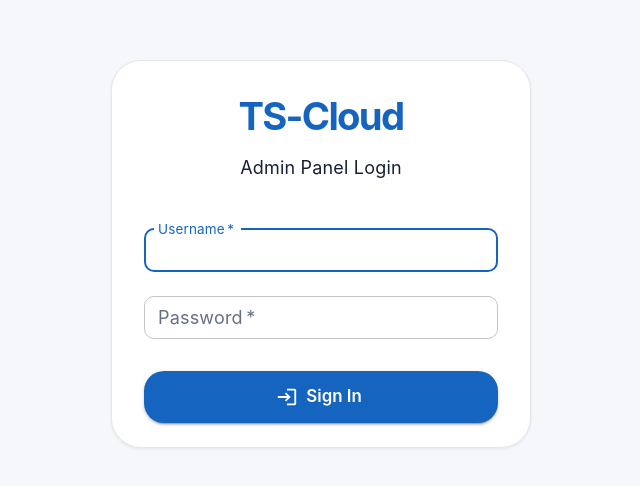
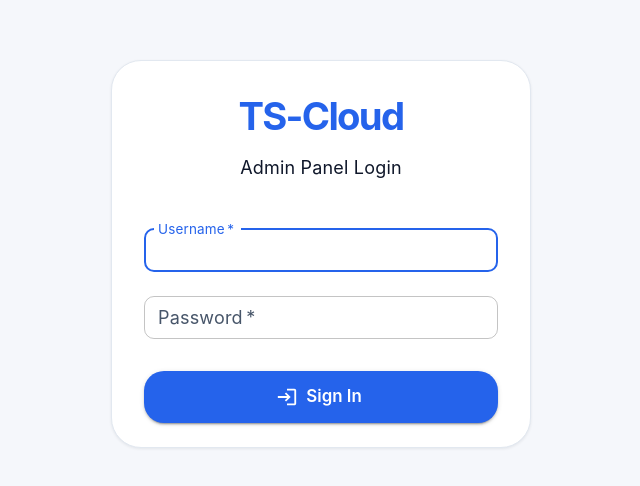
Before and after one commit to tscommunication/ts-cloud, a React (Vite) app in the folder frontend/: page /login in a window 1280 px wide. Shown: the part 146-632 px from the top of the page, without its empty margins (319-959 px from the left). Built offline with nearby package versions, Linux system fonts and the light colour scheme.

Commit message:
style: align theme presets with TS-Cloud palette

```diff
--- a/frontend/src/theme/theme.ts
+++ b/frontend/src/theme/theme.ts
@@ -1,15 +1,15 @@
 import { alpha, createTheme, type PaletteMode } from '@mui/material/styles'
 
 export type ThemeName = 'classic' | 'ocean' | 'emerald' | 'royal' | 'sunset' | 'midnight'
-type ThemePreset = { label: string; mode: PaletteMode; primary: string; secondary: string; background: string; paper: string; text: string; secondaryText: string; divider: string }
+type ThemePreset = { label: string; mode: PaletteMode; primary: string; secondary: string; sidebar: string; background: string; paper: string; text: string; secondaryText: string; hover: string; divider: string }
 
 export const themePresets: Record<ThemeName, ThemePreset> = {
-  classic: { label: 'TS Cloud Classic', mode: 'light', primary: '#1565C0', secondary: '#00897B', background: '#F5F7FA', paper: '#FFFFFF', text: '#172033', secondaryText: '#667085', divider: '#E4E7EC' },
-  ocean: { label: 'TS Cloud Ocean', mode: 'light', primary: '#0077B6', secondary: '#00B4D8', background: '#F1FAFE', paper: '#FFFFFF', text: '#102A43', secondaryText: '#526B84', divider: '#D6EAF3' },
-  emerald: { label: 'TS Cloud Emerald', mode: 'light', primary: '#087F5B', secondary: '#16A34A', background: '#F3FBF7', paper: '#FFFFFF', text: '#153A2D', secondaryText: '#587066', divider: '#D8EBE1' },
-  royal: { label: 'TS Cloud Royal', mode: 'light', primary: '#5B3CC4', secondary: '#7C3AED', background: '#F7F5FF', paper: '#FFFFFF', text: '#281C4C', secondaryText: '#675D82', divider: '#E4DFFD' },
-  sunset: { label: 'TS Cloud Sunset', mode: 'light', primary: '#D97706', secondary: '#EA580C', background: '#FFF8F0', paper: '#FFFFFF', text: '#492A0A', secondaryText: '#7C644B', divider: '#F4DFC7' },
-  midnight: { label: 'TS Cloud Midnight', mode: 'dark', primary: '#4DA3FF', secondary: '#2DD4BF', background: '#071525', paper: '#0E2238', text: '#EDF6FF', secondaryText: '#A5BDD4', divider: '#27425E' },
+  classic: { label: 'TS Cloud Classic', mode: 'light', primary: '#2563EB', secondary: '#3B82F6', sidebar: '#0F172A', background: '#F8FAFC', paper: '#FFFFFF', text: '#0F172A', secondaryText: '#475569', hover: '#1D4ED8', divider: '#E2E8F0' },
+  ocean: { label: 'TS Cloud Ocean', mode: 'light', primary: '#0891B2', secondary: '#06B6D4', sidebar: '#083344', background: '#ECFEFF', paper: '#FFFFFF', text: '#164E63', secondaryText: '#4B7280', hover: '#0E7490', divider: '#CFFAFE' },
+  emerald: { label: 'TS Cloud Emerald', mode: 'light', primary: '#059669', secondary: '#10B981', sidebar: '#064E3B', background: '#ECFDF5', paper: '#FFFFFF', text: '#064E3B', secondaryText: '#4B6E62', hover: '#047857', divider: '#D1FAE5' },
+  royal: { label: 'TS Cloud Royal', mode: 'light', primary: '#7C3AED', secondary: '#6366F1', sidebar: '#2E1065', background: '#F5F3FF', paper: '#FFFFFF', text: '#2E1065', secondaryText: '#665487', hover: '#6D28D9', divider: '#E9E3FF' },
+  sunset: { label: 'TS Cloud Sunset', mode: 'light', primary: '#EA580C', secondary: '#F59E0B', sidebar: '#431407', background: '#FFF7ED', paper: '#FFFFFF', text: '#431407', secondaryText: '#7C5B4B', hover: '#C2410C', divider: '#FFEDD5' },
+  midnight: { label: 'TS Cloud Midnight', mode: 'dark', primary: '#3B82F6', secondary: '#6366F1', sidebar: '#020617', background: '#0F172A', paper: '#1E293B', text: '#F8FAFC', secondaryText: '#CBD5E1', hover: '#2563EB', divider: '#334155' },
 }
 export const themeNames = Object.keys(themePresets) as ThemeName[]
 export const isThemeName = (value: string | null): value is ThemeName => value !== null && value in themePresets
@@ -34,8 +34,8 @@ export function createAppTheme(name: ThemeName) {
     components: {
       MuiCard: { styleOverrides: { root: { border: `1px solid ${selected.divider}`, boxShadow: dark ? '0 1px 3px rgba(0,0,0,.42)' : '0 1px 3px rgba(16,24,40,.08)' } } },
       MuiAppBar: { styleOverrides: { root: { backgroundColor: selected.paper, color: selected.text, boxShadow: dark ? '0 1px 3px rgba(0,0,0,.42)' : '0 1px 3px rgba(16,24,40,.08)' } } },
-      MuiDrawer: { styleOverrides: { paper: { backgroundColor: selected.paper, borderRight: `1px solid ${selected.divider}` } } },
-      MuiListItemButton: { styleOverrides: { root: ({ theme }) => ({ margin: '4px 10px', borderRadius: 8, '&.Mui-selected': { backgroundColor: alpha(theme.palette.primary.main, dark ? .24 : .12), color: theme.palette.primary.main, '& .MuiListItemIcon-root': { color: theme.palette.primary.main } }, '&.Mui-selected:hover': { backgroundColor: alpha(theme.palette.primary.main, dark ? .32 : .2) } }) } },
+      MuiDrawer: { styleOverrides: { paper: { backgroundColor: selected.sidebar, color: dark ? selected.text : '#F8FAFC', borderRight: `1px solid ${selected.divider}` } } },
+      MuiListItemButton: { styleOverrides: { root: ({ theme }) => ({ margin: '4px 10px', borderRadius: 8, '& .MuiListItemIcon-root': { color: 'inherit' }, '&.Mui-selected': { backgroundColor: alpha(theme.palette.primary.main, dark ? .32 : .18), color: dark ? selected.text : '#F8FAFC', '& .MuiListItemIcon-root': { color: 'inherit' } }, '&:hover, &.Mui-selected:hover': { backgroundColor: selected.hover, color: '#F8FAFC', '& .MuiListItemIcon-root': { color: '#F8FAFC' } } }) } },
       MuiButton: { styleOverrides: { root: { borderRadius: 8, minHeight: 40 } } },
       MuiTextField: { defaultProps: { size: 'small' } },
     },
```
